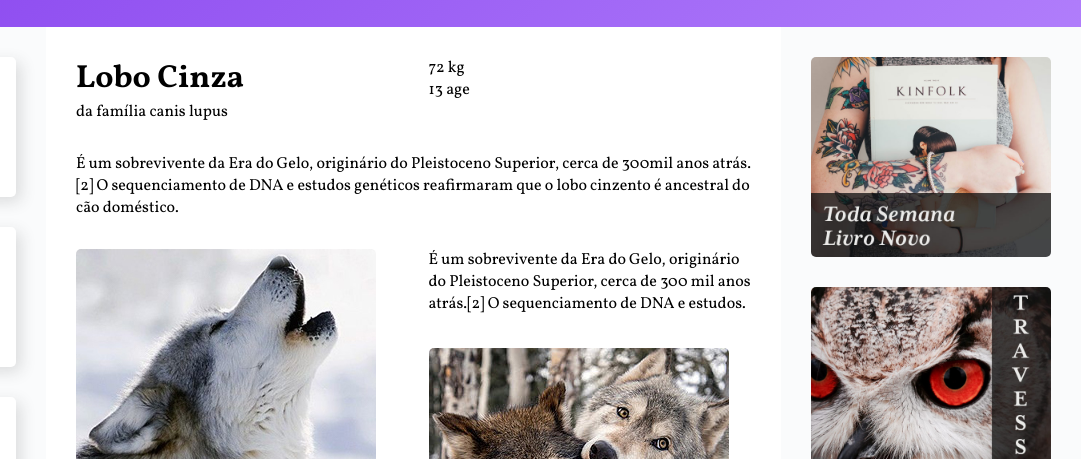
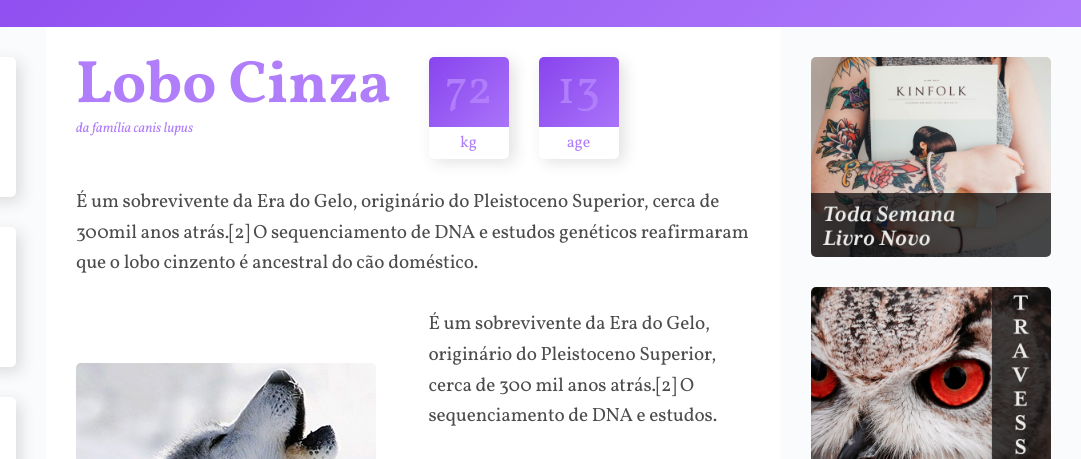
Before and after one commit to georgepxto/wildbeast, a plain HTML site: page index.html in a window 1280 px wide. Shown: the part 78-537 px from the top of the page, 199-1280 px from the left. Drawn offline with Linux system fonts and the light colour scheme.

Commit message:
caracteristicas

```diff
--- a/style.css
+++ b/style.css
@@ -123,6 +123,76 @@ img {
   align-self: end;
 }
 
+/* estilos */
+
+p {
+  font-size: 1.2em;
+  line-height: 1.6;
+  letter-spacing: -0.005em;
+  color: rgba(0, 0, 0, 0.7);
+}
+
+.informacoes p + p {
+  margin-top: 30px;
+}
+
+/* titulo */
+
+.titulo {
+  color: #b07dfb;
+}
+
+.titulo h1 {
+  font-size: 3.75em;
+  line-height: 1;
+  font-weight: 700;
+}
+
+.titulo span {
+  font-size: 0.875em;
+  font-style: italic;
+}
+
+/* caracteristicas */
+
+.caracteristicas {
+  display: flex;
+  align-items: flex-start;
+}
+
+.caracteristicas > div {
+  width: 80px;
+  text-align: center;
+  background: linear-gradient(135deg, #8844ee, #b07dfb);
+  border-radius: 5px;
+  box-shadow: 5px 5px 15px 0px rgba(44, 44, 44, 0.15);
+  position: relative;
+}
+
+.caracteristicas > div:first-child {
+  margin-right: 30px;
+}
+
+.caracteristicas span {
+  display: block;
+  color: #b07dfb;
+}
+
+.numero {
+  color: #b07dfb;
+  font-size: 3em;
+  line-height: 1;
+  margin: 10px auto;
+}
+
+.rotulo {
+  background: white;
+  border-radius: 0 0 5px 5px;
+  padding: 5px 0;
+  position: relative;
+  top: 2px;
+}
+
 /* anuncios */
 
 .anuncios {
```
